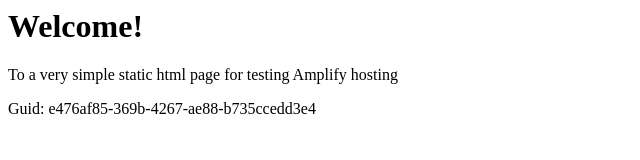
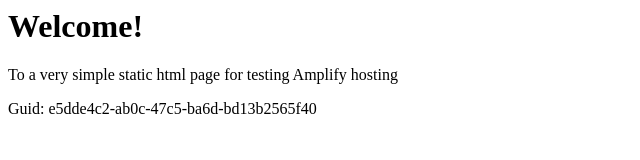
Before and after one commit to aws-aemilia-sfo/Github-PR-Commit-Integration-Test-DoNotTouch-GitHubWebhookPushCanaryTest-v1-prod-us-west-1, a website: page src/index.html in a window 1280 px wide. Shown: the full height of the page, 0-640 px from the left. Drawn offline with Linux system fonts and the light colour scheme.

Commit message:
commit from integ tests

```diff
--- a/src/index.html
+++ b/src/index.html
@@ -12,6 +12,6 @@
 <body>
     <h1>Welcome!</h1>
     <p>To a very simple static html page for testing Amplify hosting</p>
-    <p>Guid: e476af85-369b-4267-ae88-b735ccedd3e4</p></body>
+    <p>Guid: e5dde4c2-ab0c-47c5-ba6d-bd13b2565f40</p></body>
 
 </html>
```
